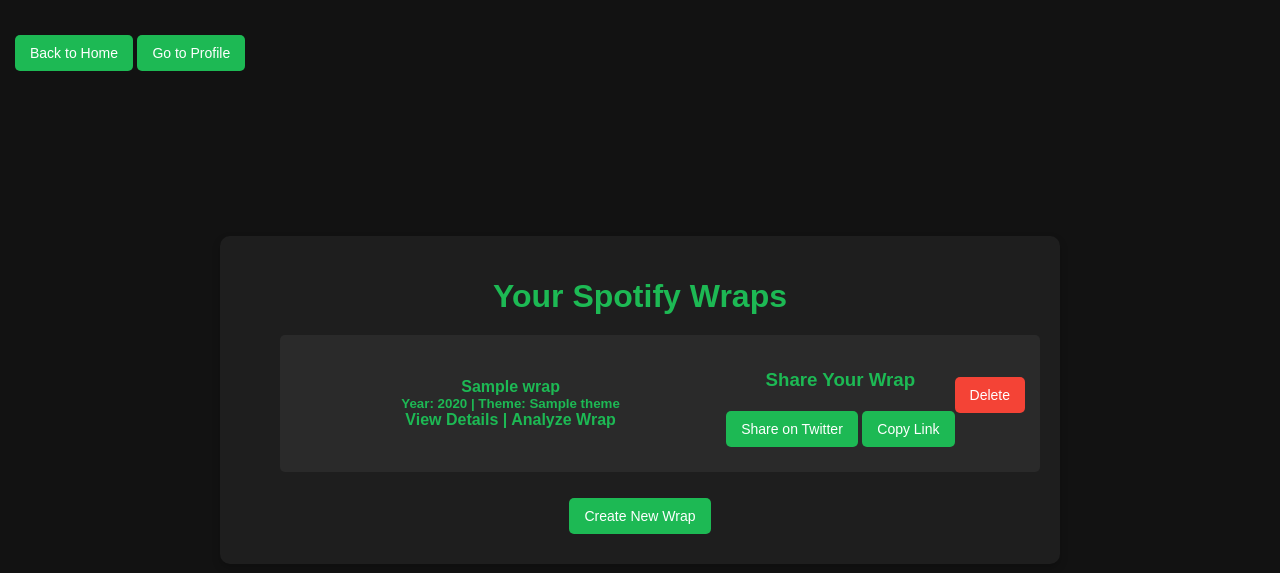
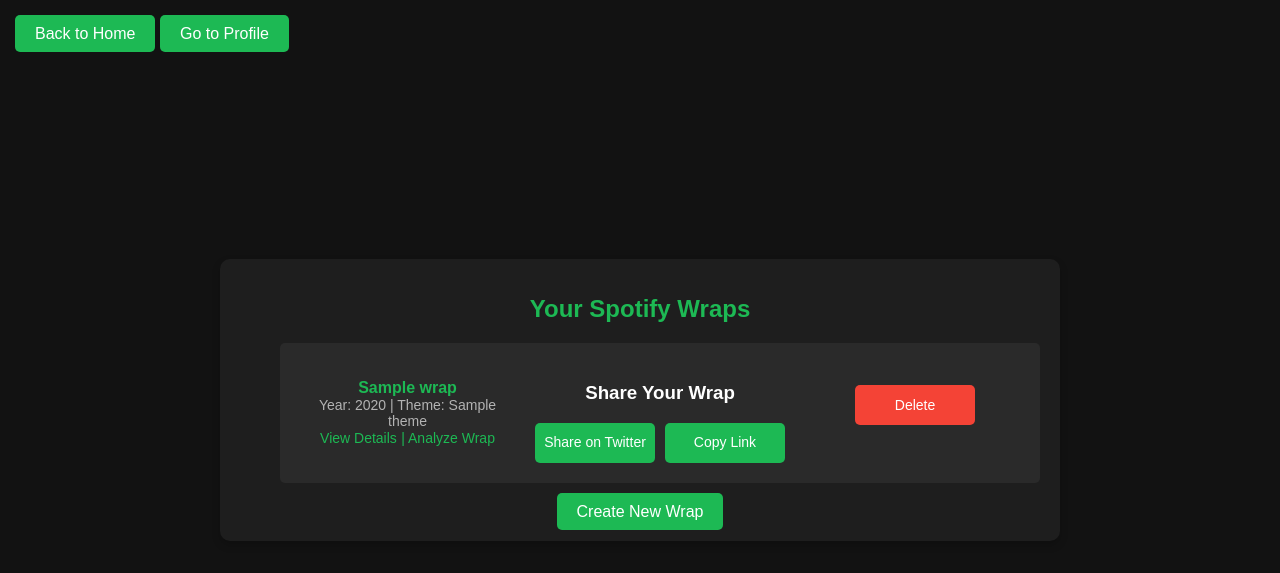
Before and after one commit to simoneyasu/spotifyWrappedClonefork, a Django app: template wrap/templates/wrap/view_wraps.html in a window 1280 px wide. Shown: the top 573 px of the page. Run offline with Django 5.2, Linux system fonts and the light colour scheme; the template is opened without the code that fills it: most values are stand-ins (such as "Sample title", 1, 10 or a date in 2020); data that the repository does not hold is empty.

Commit message:
fixed UI for view_wrap

```diff
--- a/wrap/templates/wrap/view_wraps.html
+++ b/wrap/templates/wrap/view_wraps.html
@@ -29,61 +29,114 @@
             text-align: center;
             margin-bottom: 20px;
             color: #1DB954;
+            font-size: 24px;
         }
 
         .wrap-item {
             display: flex;
+            justify-content: space-between;
             align-items: center;
-            justify-content: space-between;
-            padding: 15px;
-            margin-bottom: 10px;
+            padding: 20px;
+            margin-bottom: 15px;
             background-color: #2a2a2a;
             border-radius: 5px;
         }
 
-        .wrap-item span {
+        .wrap-left, .wrap-center, .wrap-right {
             flex: 1;
+            text-align: center;
+        }
+
+        .wrap-center {
+            margin: 0 20px;
+        }
+
+        .wrap-details {
+            text-align: left;
+            font-size: 16px;
+            line-height: 1.8;
+        }
+
+        .wrap-meta {
+            font-size: 14px;
+            color: #b3b3b3;
+        }
+
+        .detail-link {
+            font-size: 14px;
             color: #1DB954;
-            font-weight: bold;
+            text-decoration: none;
+        }
+
+        .detail-link:hover {
+            text-decoration: underline;
+        }
+
+        .share-buttons-row {
+            display: flex;
+            gap: 10px;
+            justify-content: center;
+        }
+
+        .share-buttons-row .btn, .btn-danger {
+            width: 120px;
+            height: 40px;
+            display: flex;
+            justify-content: center;
+            align-items: center;
+            font-size: 14px;
+            text-align: center;
+            line-height: 1.5;
+            white-space: nowrap;
+            padding: 0;
+            margin: 0;
         }
 
         .btn {
             background-color: #1DB954;
             color: white;
             border: none;
-            padding: 10px 15px;
             border-radius: 5px;
             cursor: pointer;
-            font-size: 14px;
+            transition: background-color 0.3s ease;
             text-decoration: none;
-            display: inline-block;
-            transition: background-color 0.3s ease, color 0.3s ease;
         }
 
         .btn:hover {
             background-color: #17a74a;
-            color: white; /* hover effect */
         }
-
 
         .btn-danger {
             background-color: #f44336;
             color: white;
+            text-align: center;
+            width: 120px;
+            height: 40px;
+            display: flex;
+            justify-content: center;
+            align-items: center;
+            font-size: 14px;
+            text-align: center;
+            line-height: 1.5;
+            white-space: nowrap;
+            padding: 0;
+            margin: 0;
+            margin-left: 50px;
+            border-radius: 5px;
+            transition: background-color 0.3s ease;
         }
 
         .btn-danger:hover {
             background-color: #d32f2f;
         }
 
-        .social-share h3 {
-            margin-bottom: 10px;
-            color: #1DB954;
+        .create-wrap {
+            text-align: center;
+            margin-top: 20px;
         }
 
-        .copy-message {
-            display: none;
-            color: #1DB954;
-            margin-top: 5px;
+        .create-wrap .btn {
+            width: 50%;
         }
     </style>
 </head>
@@ -102,42 +155,39 @@
     {% else %}
         <ul>
             {% for wrap in wraps %}
-                <li class="wrap-item">
-                    <span>
+                <div class="wrap-item">
+                    <div class="wrap-left">
                         <strong><a href="{% url 'your_wrap' wrap.wrap_id %}">{{ wrap.name }}</a></strong><br>
-                        <small>Year: {{ wrap.year }} | Theme: {{ wrap.theme|default:"N/A" }}</small>
+                        <span class="wrap-meta">Year: {{ wrap.year }} | Theme: {{ wrap.theme|default:"N/A" }}</span>
                         <br>
-                        <a href="{% url 'wrap_detail' wrap.wrap_id %}">View Details </a>
-                        <a href="{% url 'analyze_wrap' wrap.wrap_id %}">| Analyze Wrap</a>
-                    </span>
-                    <div class="share-buttons">
-                        <!-- Social media sharing -->
-                        <div class="social-share">
+                        <a href="{% url 'wrap_detail' wrap.wrap_id %}" class="detail-link">View Details</a>
+                        <a href="{% url 'analyze_wrap' wrap.wrap_id %}" class="detail-link">| Analyze Wrap</a>
+                    </div>
 
-                            <h3>Share Your Wrap</h3>
-
-                            <!-- twitter/x shareing button -->
-                            <a href="https://twitter.com/intent/tweet?text=Check out my Spotify Wrap!&url={{ request.scheme }}://{{ request.get_host }}{% url 'your_wrap' wrap.wrap_id %}" target="_blank" class="btn btn">Share on Twitter</a>
-
-                            <!-- copy link button -->
-                            <input type="hidden" id="wrapLink-{{ wrap.wrap_id }}" value="{{ request.scheme }}://{{ request.get_host }}{% url 'your_wrap' wrap.wrap_id %}">
-
+                    <div class="wrap-center">
+                        <h3>Share Your Wrap</h3>
+                        <div class="share-buttons-row">
+                            <a href="https://twitter.com/intent/tweet?text=Check out my Spotify Wrap!&url={{ request.scheme }}://{{ request.get_host }}{% url 'your_wrap' wrap.wrap_id %}"
+                               target="_blank" class="btn">Share on Twitter</a>
                             <button onclick="copyLink('{{ wrap.wrap_id }}')" class="btn">Copy Link</button>
-                            <div id="copyMessage-{{ wrap.wrap_id }}" class="copy-message">Link copied to clipboard!</div>
                         </div>
                     </div>
-                    <form action="{% url 'delete_wrap' wrap.wrap_id %}" method="post">
-                        {% csrf_token %}
-                        <button type="submit" class="btn btn-danger">Delete</button>
-                    </form>
-                </li>
+
+                    <div class="wrap-right">
+                        <form action="{% url 'delete_wrap' wrap.wrap_id %}" method="post">
+                            {% csrf_token %}
+                            <button type="submit" class="btn btn-danger">Delete</button>
+                        </form>
+                    </div>
+                </div>
             {% endfor %}
         </ul>
     {% endif %}
-    <a href="{% url 'create_wrap' %}">
-        <button class="btn btn">Create New Wrap</button>
-    </a>
+    <div class="create-wrap">
+        <a href="{% url 'create_wrap' %}" class="btn btn">Create New Wrap</a>
+    </div>
 </div>
+
 
 <!-- copy link function -->
 <script>
```
